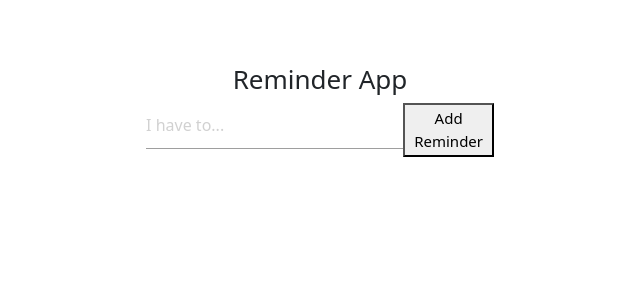
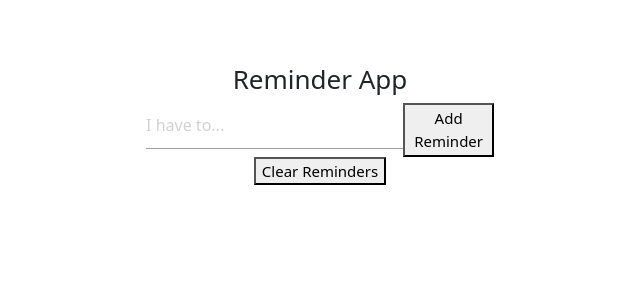
Before and after one commit to binyaalex/DI_bootcamp, a React (Create React App) app in the folder week9/day5/reminder-app/: page / in a window 1280 px wide. Shown: the top 300 px of the page, without its empty margins (320-960 px from the left). Built offline with nearby package versions, Linux system fonts and the light colour scheme.

Commit message:
add clear button

```diff
--- a/week9/day5/reminder-app/src/App.js
+++ b/week9/day5/reminder-app/src/App.js
@@ -23,6 +23,7 @@ const App = (props) => {
             })
           }
         </div>
+        <button>Clear Reminders</button>
       </div>
     );
 }
```
